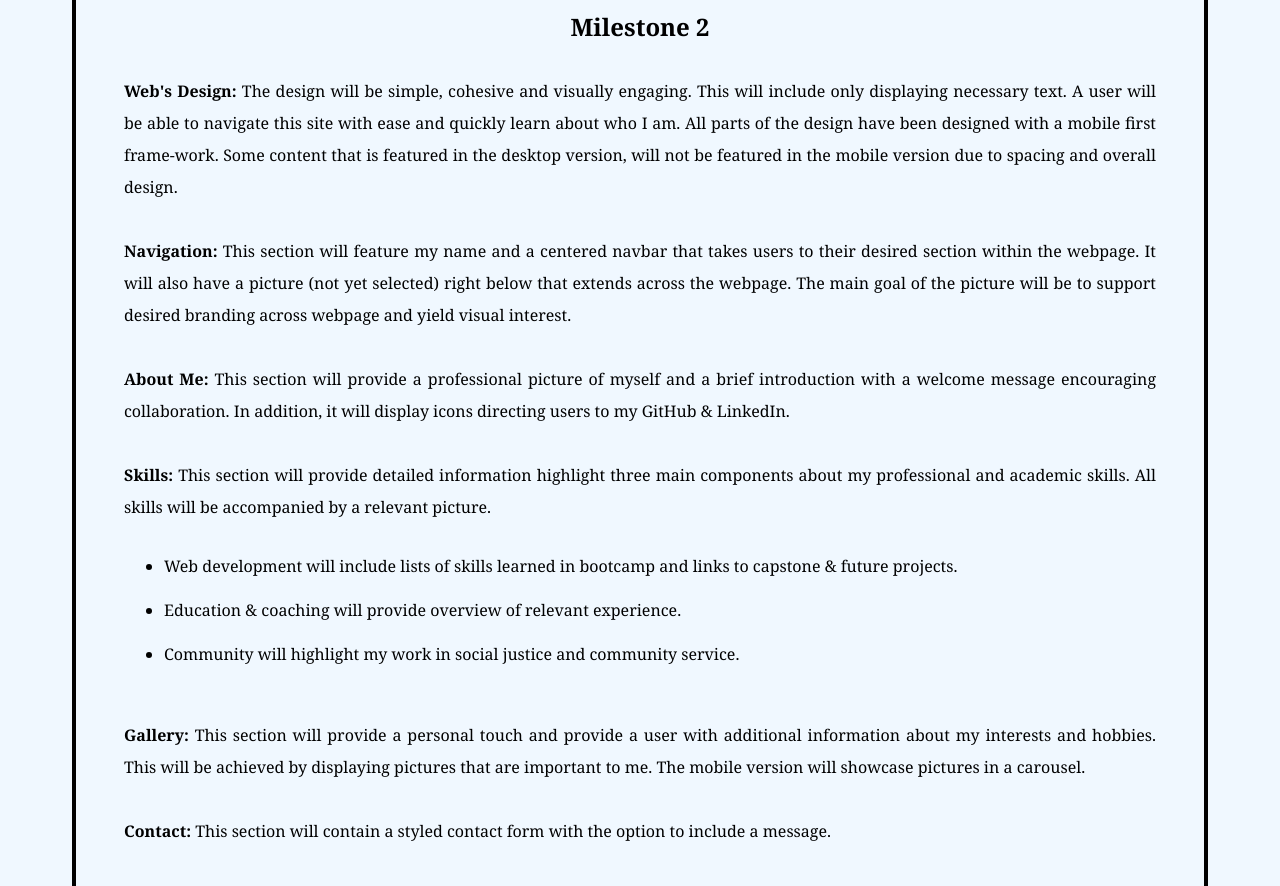
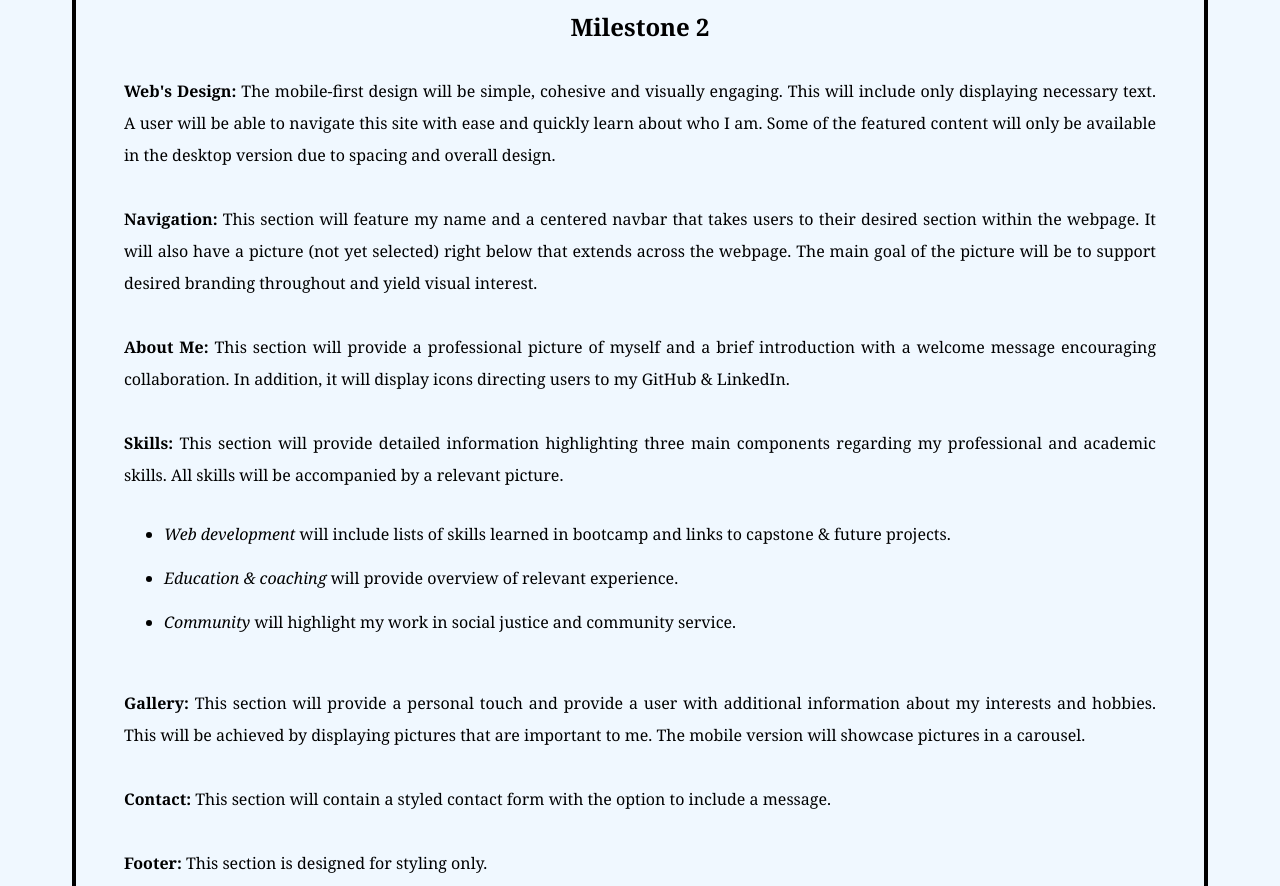
Before and after one commit to amartinezguzman/personal-website-project, a plain HTML site: page public_html/documentation/milestone-2.html in a window 1280 px wide. Shown: the part 197-1083 px from the top of the page. Drawn offline with Linux system fonts and the light colour scheme.

Commit message:
Final revisions completed.

```diff
--- a/public_html/documentation/milestone-2.html
+++ b/public_html/documentation/milestone-2.html
@@ -10,14 +10,14 @@
   <h1>Personal Website Project: </h1>
   <h2>Milestone 2</h2>
 
-  <p><strong>Web's Design:</strong> The design will be simple, cohesive and visually engaging. This will include only displaying necessary text. A user will be able to navigate this site with ease and quickly learn about who I am. All parts of the design have been designed with a mobile first frame-work. Some content that is featured in the desktop version, will not be featured in the mobile version due to spacing and overall design.  </p>
-  <p><strong>Navigation:</strong> This section will feature my name and a centered navbar that takes users to their desired section within the webpage. It will also have a picture (not yet selected) right below that extends across the webpage. The main goal of the picture will be to support desired branding across webpage and yield visual interest. </p>
+  <p><strong>Web's Design:</strong> The mobile-first design will be simple, cohesive and visually engaging. This will include only displaying necessary text. A user will be able to navigate this site with ease and quickly learn about who I am. Some of the featured content will only be available in the desktop version due to spacing and overall design.  </p>
+  <p><strong>Navigation:</strong> This section will feature my name and a centered navbar that takes users to their desired section within the webpage. It will also have a picture (not yet selected) right below that extends across the webpage. The main goal of the picture will be to support desired branding throughout and yield visual interest. </p>
   <p><strong>About Me:</strong> This section will provide a professional picture of myself and a brief introduction with a welcome message encouraging collaboration. In addition, it will display icons directing users to my GitHub & LinkedIn.</p>
-  <p><strong>Skills:</strong> This section will provide detailed information highlight three main components about my professional and academic skills. All skills will be accompanied by a relevant picture. </p>
+  <p><strong>Skills:</strong> This section will provide detailed information highlighting three main components regarding my professional and academic skills. All skills will be accompanied by a relevant picture. </p>
     <ul>
-      <li>Web development will include lists of skills learned in bootcamp and links to capstone & future projects. </li><br>
-      <li>Education & coaching will provide overview of relevant experience.</li> <br>
-      <li>Community will highlight my work in social justice and community service. </li><br>
+      <li><em>Web development</em> will include lists of skills learned in bootcamp and links to capstone & future projects. </li><br>
+      <li><em>Education & coaching</em> will provide overview of relevant experience.</li> <br>
+      <li><em>Community</em> will highlight my work in social justice and community service. </li><br>
     </ul>
   <p><strong>Gallery:</strong> This section will provide a personal touch and provide a user with additional information about my interests and hobbies. This will be achieved by displaying pictures that are important to me. The mobile version will showcase pictures in a carousel. </p>
   <p><strong>Contact:</strong> This section will contain a styled contact form with the option to include a message.</p>
```
